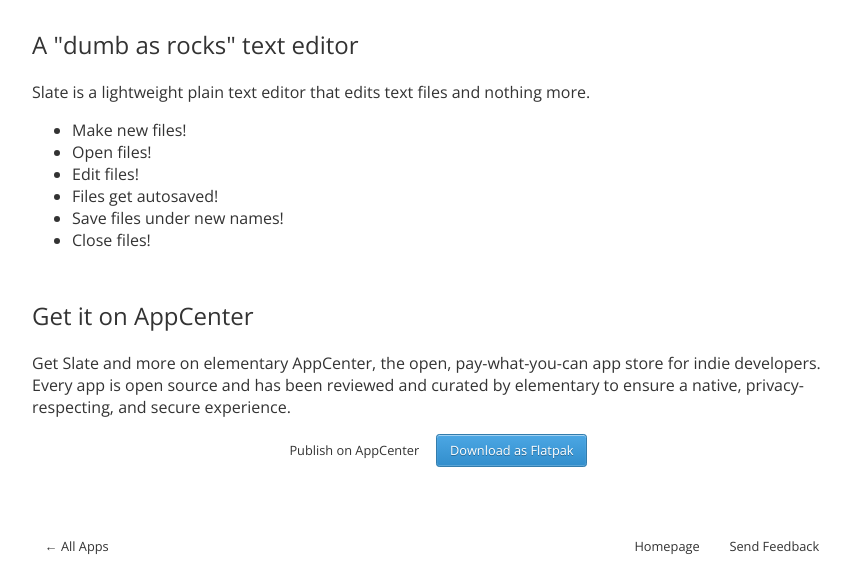
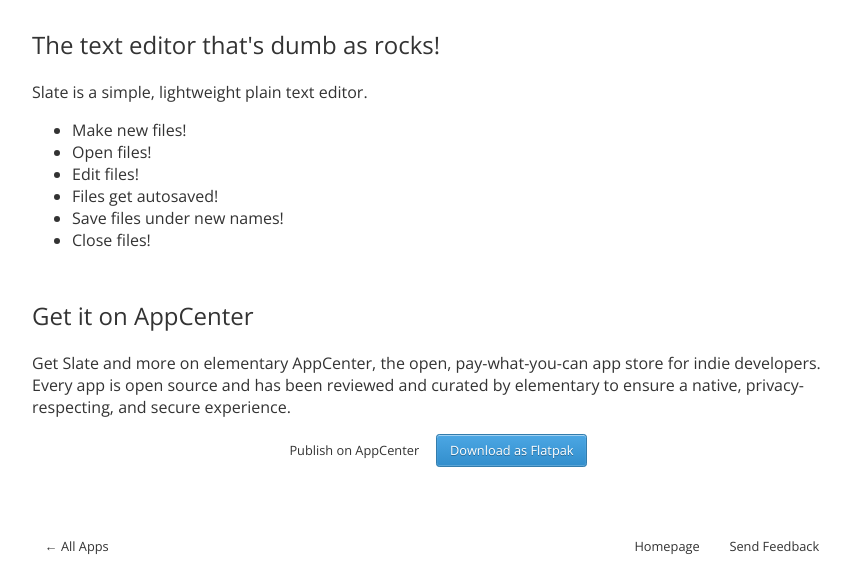
Before and after one commit to elementary/appcenter-web, a Jekyll site: the page built from _apps/io.github.wpkelso.slate.md, in a window 1280 px wide. Shown: the part 448-1025 px from the top of the page, without its empty margins (208-1058 px from the left). Built offline with Jekyll 4.4.1, drawn with Linux system fonts in a browser that asks for light colours; nearby versions of some CDN libraries.

```diff
--- a/_apps/io.github.wpkelso.slate.md
+++ b/_apps/io.github.wpkelso.slate.md
@@ -1,7 +1,7 @@
 ---
 app_id: io.github.wpkelso.slate
 title: "Slate"
-summary: "A &quot;dumb as rocks&quot; text editor"
+summary: "The text editor that&#39;s dumb as rocks!"
 developer: "William Kelso"
 homepage: https://github.com/wpkelso/slate
 help_page: false
@@ -19,7 +19,7 @@ redirect_from: /io.github.wpkelso.slate.desktop/
 ---
 
 <p>
-        Slate is a lightweight plain text editor that edits text files and nothing more.
+        Slate is a simple, lightweight plain text editor.
     </p>
 <ul>
 <li>Make new files!</li>
```
Also changed, not shown: _apps/io.github.libredeb.hashit.md (added, +28 -0 lines).
